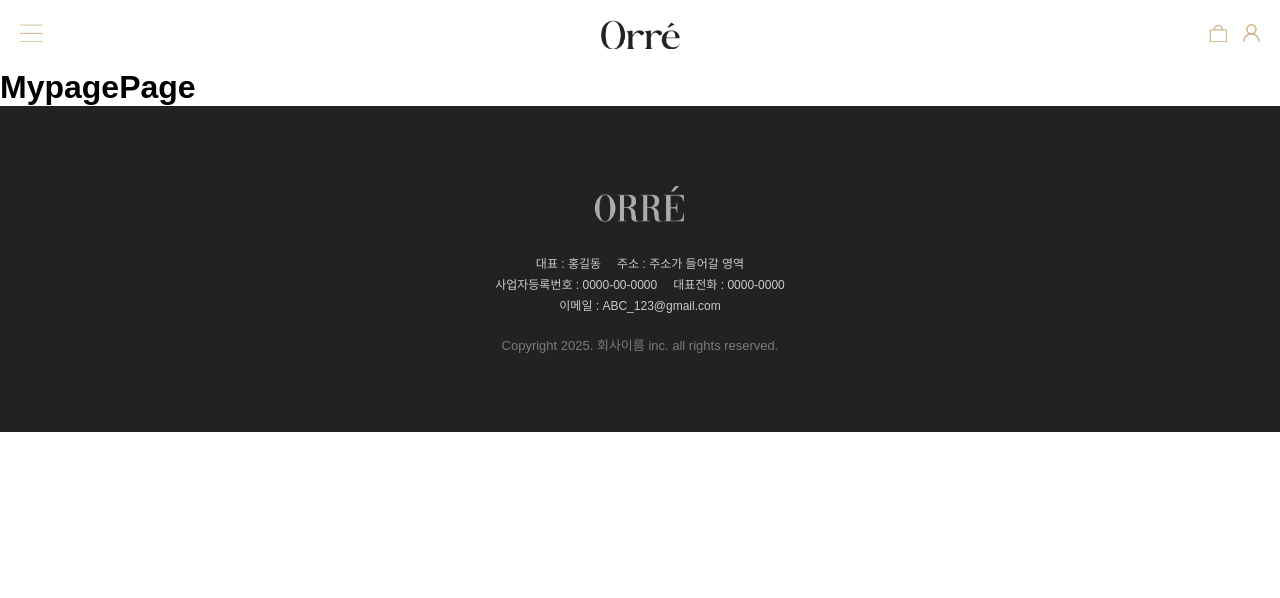
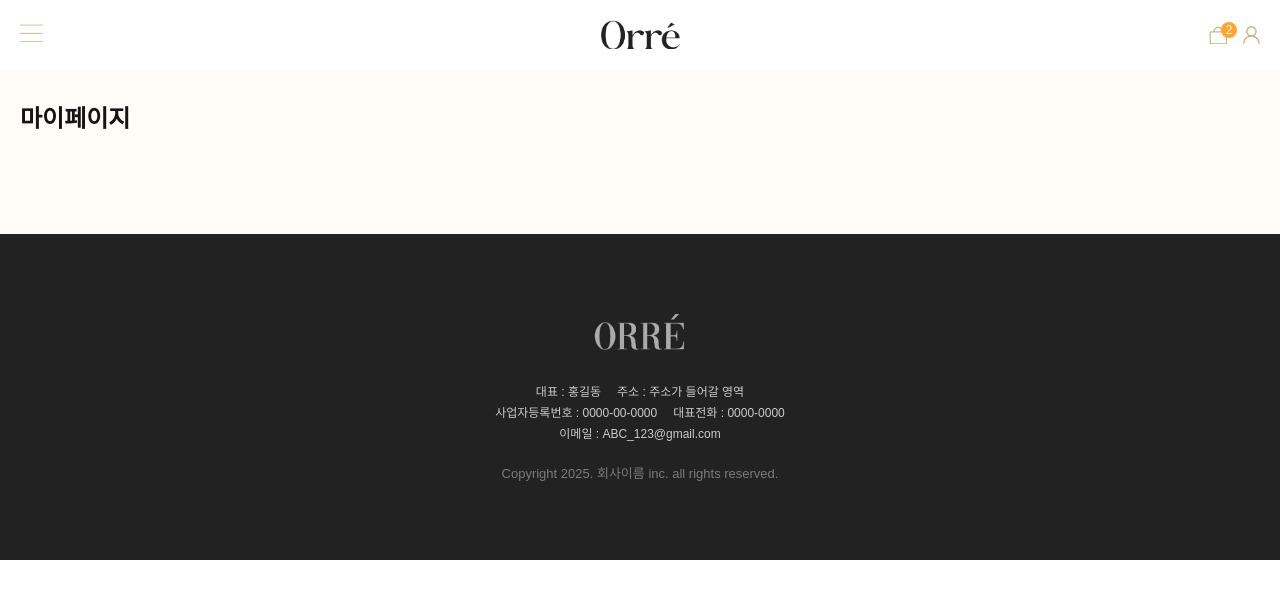
Before and after one commit to M-Sik/orre, a Next.js app: page /my-page in a window 1280 px wide. Shown: the top 598 px of the page. Built offline with nearby package versions, Linux system fonts and the light colour scheme; a web font is replaced by a local one.

Commit message:
feat: 헤더에 장바구니 담긴 갯수 추가

```diff
--- a/src/app/components/headers/Header.tsx
+++ b/src/app/components/headers/Header.tsx
@@ -9,10 +9,12 @@ import MartIcon from "@/app/assets/images/headers/mart.png";
 import AccountIcon from "@/app/assets/images/headers/account.png";
 import SideBar from "../sidebar/SideBar";
 import { useRouter } from "next/navigation";
+import useCartProductStore from "@/store/cartProductStore";
 
 export default function Header() {
   const router = useRouter();
   const [isSideBarOpen, setIsSideBarOpen] = useState(false);
+  const cartProducts = useCartProductStore((state) => state.cartProducts);
   return (
     <header className={styles.header}>
       <div className={styles["three-line-icon-container"]}>
@@ -26,14 +28,41 @@ export default function Header() {
         />
       </div>
       <img src={LogoIcon.src} alt="로고" className={styles["logo-icon"]} />
-      <div>
+      <div style={{ display: "flex", alignItems: "center" }}>
+        <div style={{ display: "flex", position: "relative" }}>
+          {cartProducts.length > 0 && (
+            <div
+              style={{
+                position: "absolute",
+                top: "-4px",
+                right: "-10px",
+                backgroundColor: "#FFA52A",
+                borderRadius: "50%",
+                width: "16px",
+                height: "16px",
+                display: "flex",
+                alignItems: "center",
+                justifyContent: "center",
+                fontSize: "12px",
+                color: "white",
+              }}
+            >
+              {cartProducts.length}
+            </div>
+          )}
+          <img
+            src={MartIcon.src}
+            alt="마트"
+            className={styles["mart-icon"]}
+            onClick={() => router.push("/my-page/cart")}
+          />
+        </div>
         <img
-          src={MartIcon.src}
-          alt="마트"
-          className={styles["mart-icon"]}
-          onClick={() => router.push("/my-page/cart")}
+          src={AccountIcon.src}
+          alt="계정"
+          className={styles["account-icon"]}
+          onClick={() => router.push("/my-page")}
         />
-        <img src={AccountIcon.src} alt="계정" className={styles["account-icon"]} />
       </div>
       <SideBar closeSideBar={() => setIsSideBarOpen(false)} isSideBarOpen={isSideBarOpen} />
     </header>
--- /dev/null
+++ b/src/app/my-page/page.module.scss
@@ -0,0 +1,9 @@
+.mypage-page {
+  padding: 30px 20px 100px 20px;
+  background-color: #fffcf7;
+  .title {
+    font-size: 24px;
+    font-weight: 600;
+    color: #151515;
+  }
+}
--- a/src/app/my-page/page.tsx
+++ b/src/app/my-page/page.tsx
@@ -1,9 +1,11 @@
 "use client";
+
+import styles from "./page.module.scss";
 
 export default function MypagePage() {
   return (
-    <div>
-      <h1>MypagePage</h1>
-    </div>
+    <section className={styles["mypage-page"]}>
+      <p className={styles["title"]}>마이페이지</p>
+    </section>
   );
 }
--- a/src/app/product/detail/page.tsx
+++ b/src/app/product/detail/page.tsx
@@ -32,9 +32,13 @@ function ProductDetailContent() {
   );
 
   useEffect(() => {
-    if (likeProducts.some((item) => item.productName === productName)) {
+    console.log("여기?0", productName);
+    console.log(likeProducts);
+    if (likeProducts.some((item) => item.productName.replaceAll("\n", "") === productName.replaceAll("\n", ""))) {
+      console.log("여기?1");
       setIsLikeState(true);
     } else {
+      console.log("여기?2");
       setIsLikeState(false);
     }
   }, []);
```
